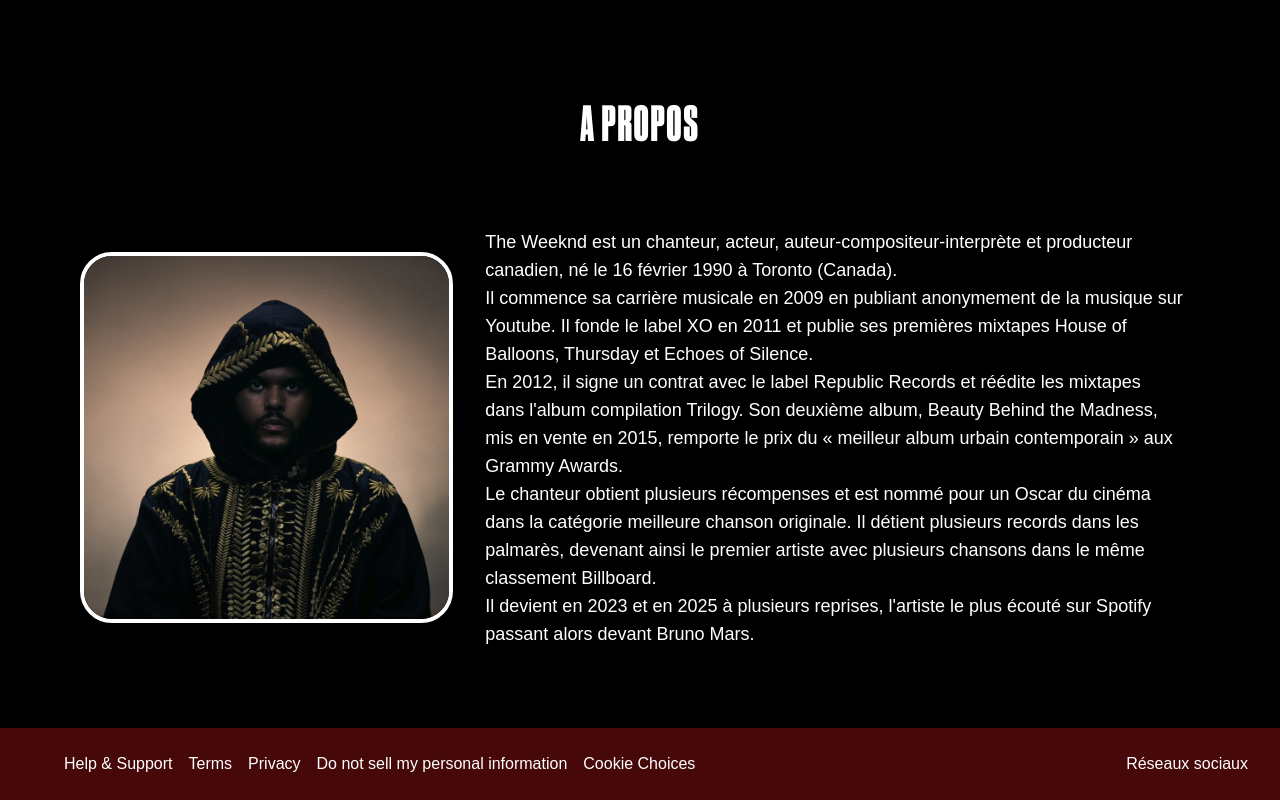
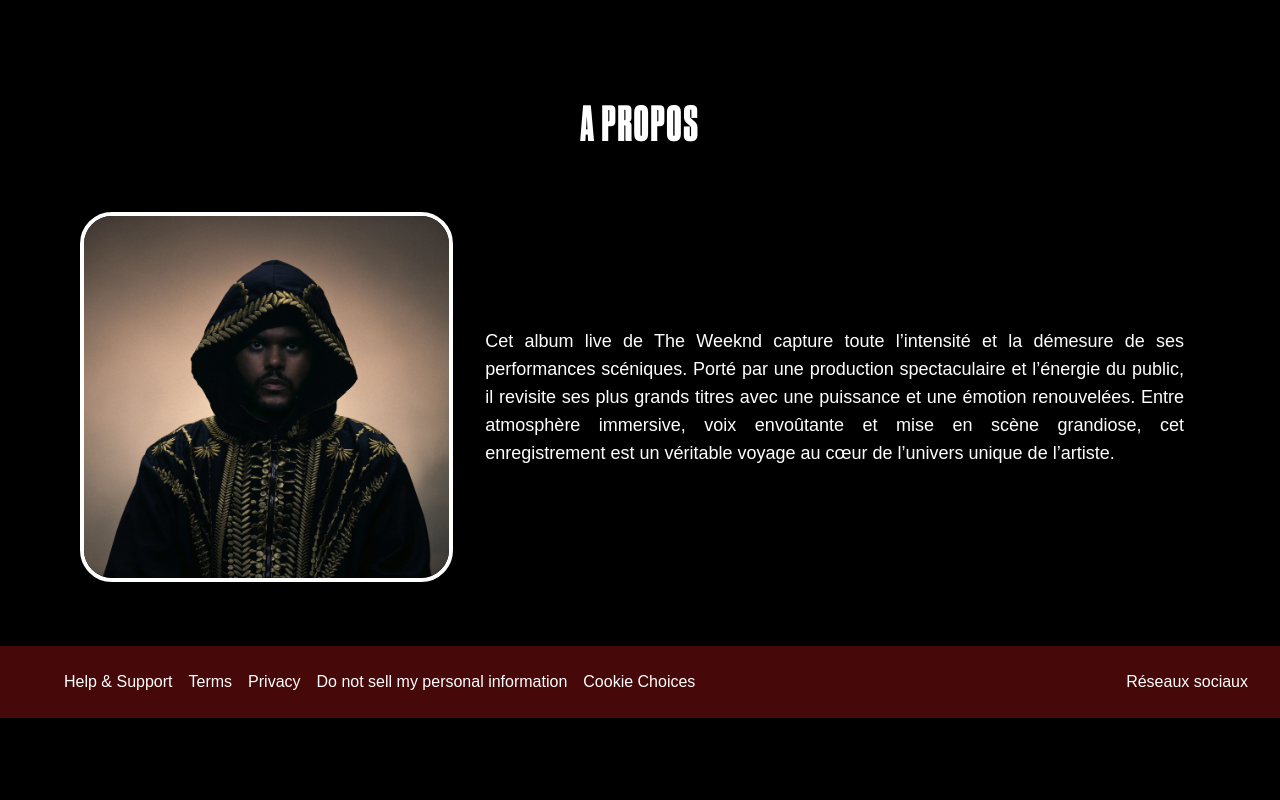
Before and after one commit to kinsey-w/artist-cover-crea-dev, a website built with Vite: page index.html in a window 1280 px wide. Shown: the part 2235-3035 px from the top of the page. After the commit the page ends 2953 px from the top, so only its background shows below. Built offline with nearby package versions, Linux system fonts and the light colour scheme; files whose address does not match are found by name.

Commit message:
fix a propos

```diff
--- a/index.html
+++ b/index.html
@@ -228,11 +228,7 @@
       <div class="md:flex gap-4 place-items-center px-20">
         <img src="/images/photo_theweeknd.jpg" alt="Tête the weeknd" class="md:w-1/3 h-1/3 rounded-4xl border-white border-4">
         <div class="sm:justify-center items-center gap-8 p-4">
-          <p class="text-xs sm:text-lg">The Weeknd est un chanteur, acteur, auteur-compositeur-interprète et producteur canadien, né le 16 février 1990 à Toronto (Canada).</p>
-          <p class="text-xs sm:text-lg">Il commence sa carrière musicale en 2009 en publiant anonymement de la musique sur Youtube. Il fonde le label XO en 2011 et publie ses premières mixtapes House of Balloons, Thursday et Echoes of Silence. </p>
-          <p class="text-xs sm:text-lg">En 2012, il signe un contrat avec le label Republic Records et réédite les mixtapes dans l'album compilation Trilogy. Son deuxième album, Beauty Behind the Madness, mis en vente en 2015, remporte le prix du « meilleur album urbain contemporain » aux Grammy Awards.</p>
-          <p class="text-xs sm:text-lg">Le chanteur obtient plusieurs récompenses et est nommé pour un Oscar du cinéma dans la catégorie meilleure chanson originale. Il détient plusieurs records dans les palmarès, devenant ainsi le premier artiste avec plusieurs chansons dans le même classement Billboard.</p>
-          <p class="text-xs sm:text-lg">Il devient en 2023 et en 2025 à plusieurs reprises, l'artiste le plus écouté sur Spotify passant alors devant Bruno Mars.</p>
+          <p class="text-xs sm:text-lg text-justify">Cet album live de The Weeknd capture toute l’intensité et la démesure de ses performances scéniques. Porté par une production spectaculaire et l’énergie du public, il revisite ses plus grands titres avec une puissance et une émotion renouvelées. Entre atmosphère immersive, voix envoûtante et mise en scène grandiose, cet enregistrement est un véritable voyage au cœur de l’univers unique de l’artiste.</p>
         </div>
       </div>
     </section>
```
